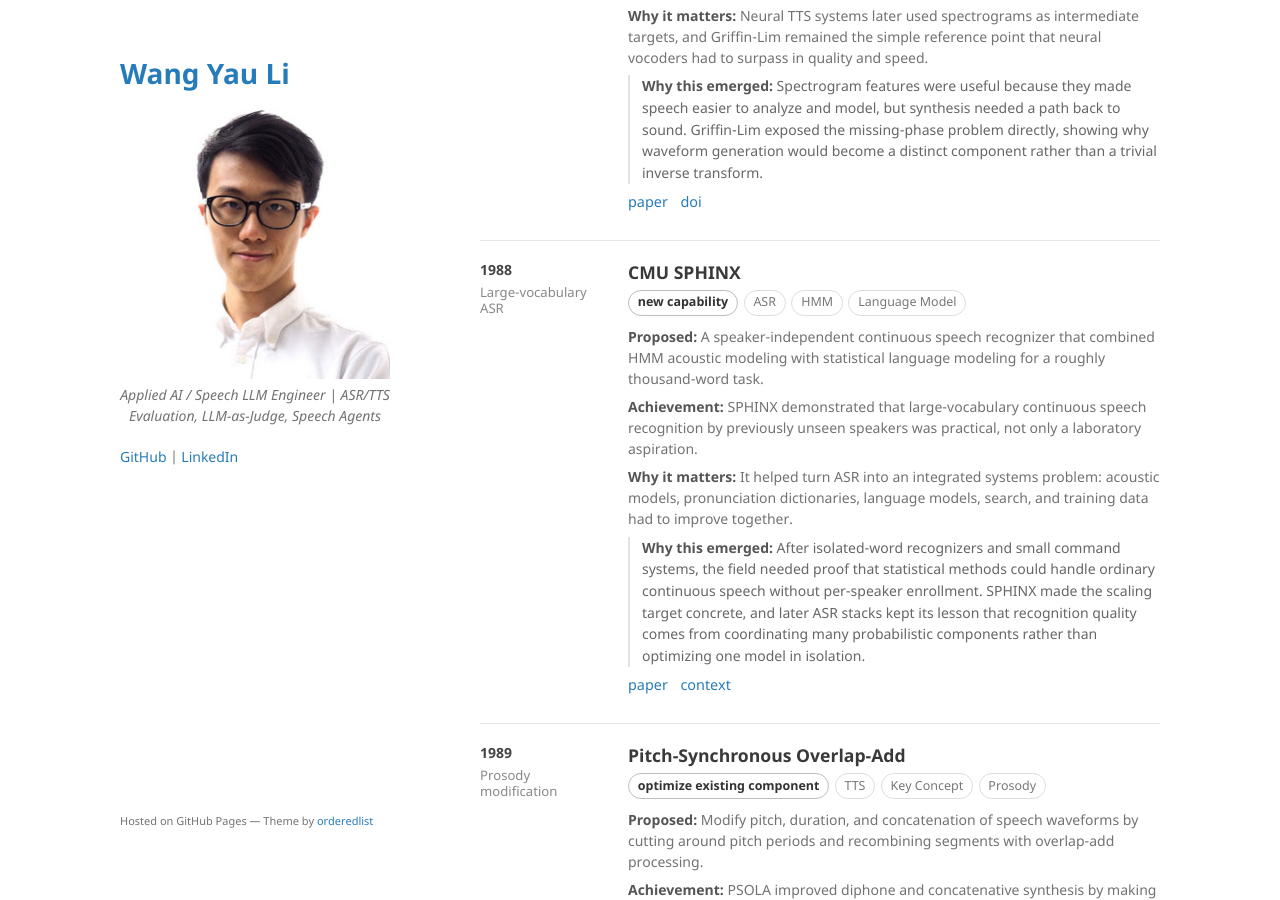
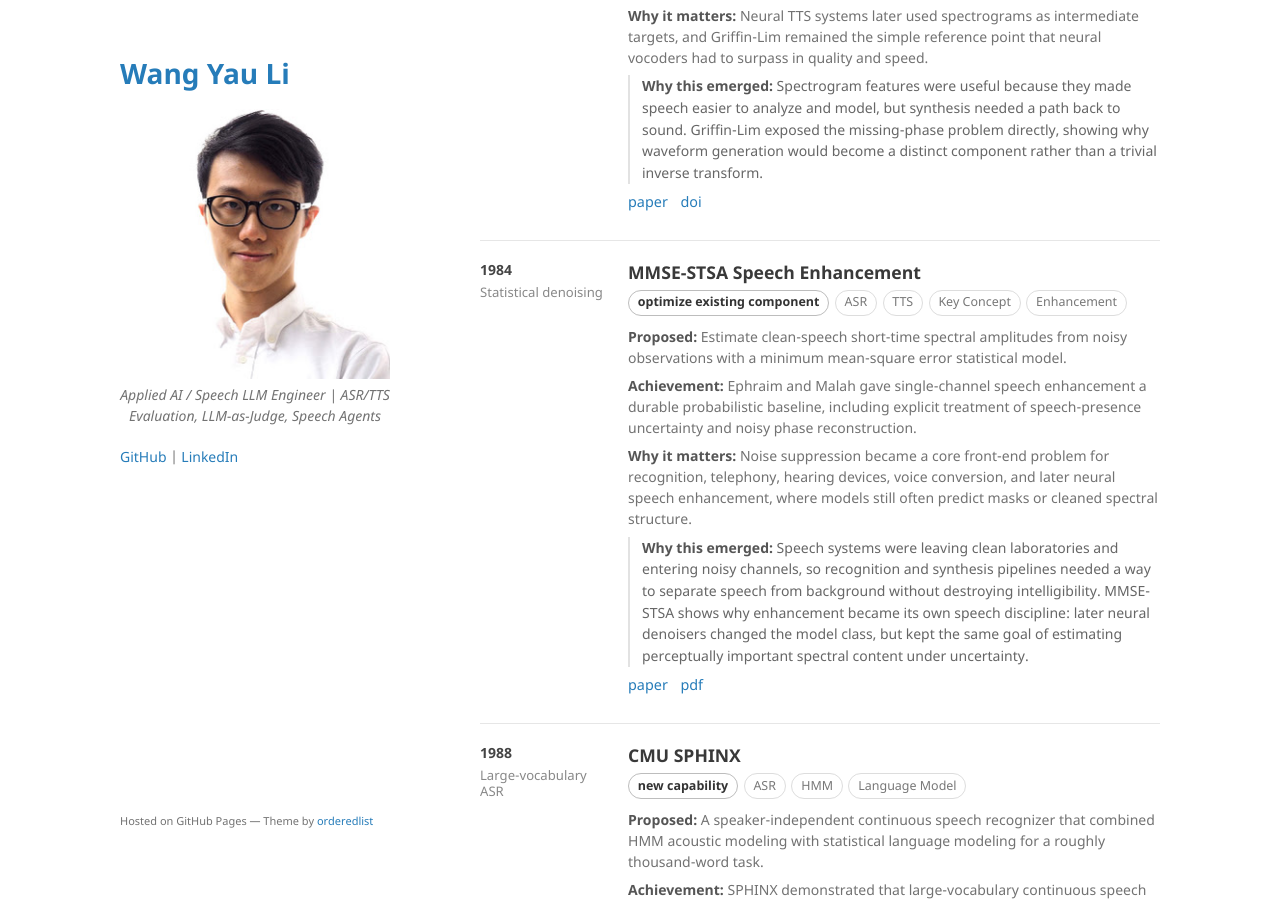
Before and after one commit to kennethli319/kennethli319.github.io, a Jekyll site: the page built from speech-timeline.md, in a window 1280 px wide and 900 px high, scrolled down 6565 px. Built offline with Jekyll 4.4.1, drawn with Linux system fonts in a browser that asks for light colours.

Commit message:
Add MMSE-STSA speech enhancement milestone

```diff
--- a/speech-timeline.md
+++ b/speech-timeline.md
@@ -400,6 +400,22 @@ title: Speech Timeline
 
 <section class="speech-row">
   <aside class="speech-year">
+    1984
+    <div class="speech-kicker">Statistical denoising</div>
+  </aside>
+  <div class="speech-body">
+    <h2>MMSE-STSA Speech Enhancement</h2>
+    <div class="speech-meta"><span class="speech-impact">optimize existing component</span><span class="speech-tag">ASR</span><span class="speech-tag">TTS</span><span class="speech-tag">Key Concept</span><span class="speech-tag">Enhancement</span></div>
+    <p><strong>Proposed:</strong> Estimate clean-speech short-time spectral amplitudes from noisy observations with a minimum mean-square error statistical model.</p>
+    <p><strong>Achievement:</strong> Ephraim and Malah gave single-channel speech enhancement a durable probabilistic baseline, including explicit treatment of speech-presence uncertainty and noisy phase reconstruction.</p>
+    <p><strong>Why it matters:</strong> Noise suppression became a core front-end problem for recognition, telephony, hearing devices, voice conversion, and later neural speech enhancement, where models still often predict masks or cleaned spectral structure.</p>
+    <p class="speech-reflection"><strong>Why this emerged:</strong> Speech systems were leaving clean laboratories and entering noisy channels, so recognition and synthesis pipelines needed a way to separate speech from background without destroying intelligibility. MMSE-STSA shows why enhancement became its own speech discipline: later neural denoisers changed the model class, but kept the same goal of estimating perceptually important spectral content under uncertainty.</p>
+    <p class="speech-source"><a href="https://ieeexplore.ieee.org/document/1164453">paper</a> <a href="https://malah.net.technion.ac.il/files/2017/08/Ephraim_Speech_Enhancement_ASSP84.pdf">pdf</a></p>
+  </div>
+</section>
+
+<section class="speech-row">
+  <aside class="speech-year">
     1988
     <div class="speech-kicker">Large-vocabulary ASR</div>
   </aside>
```
